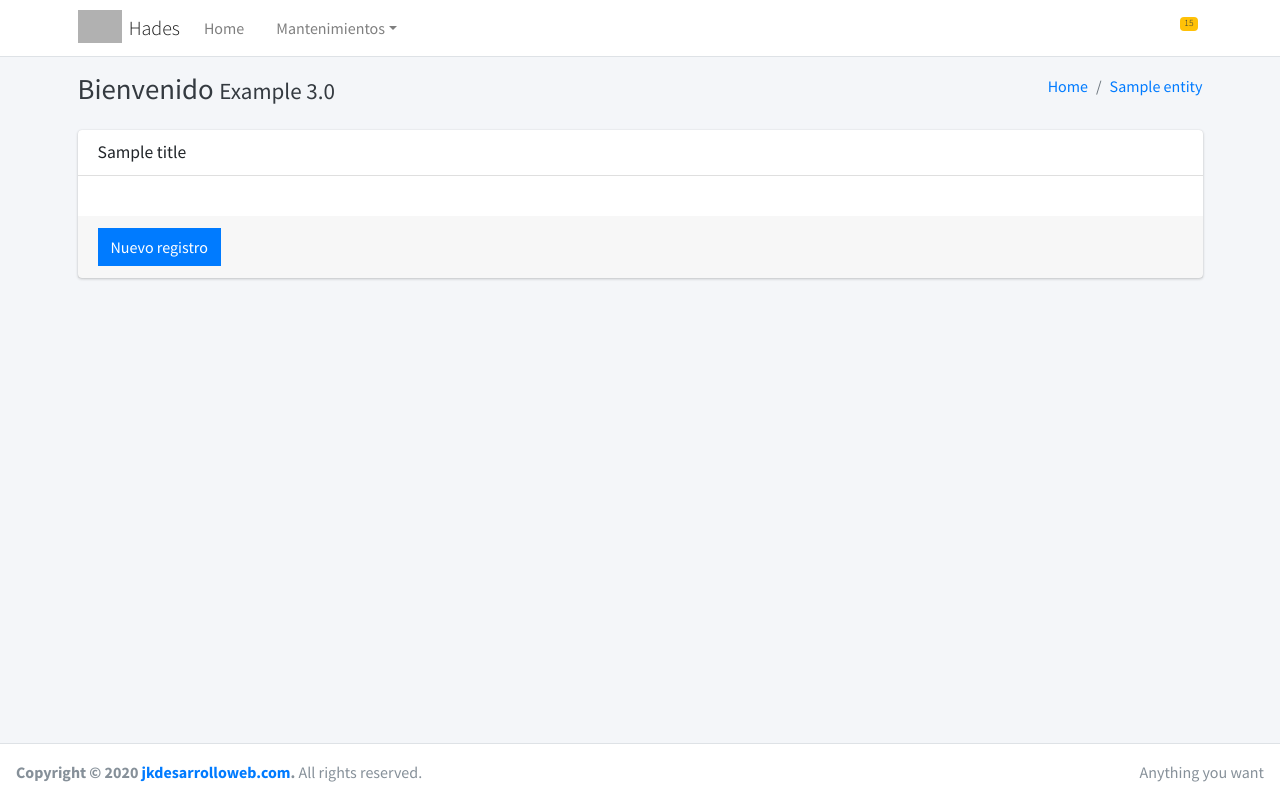
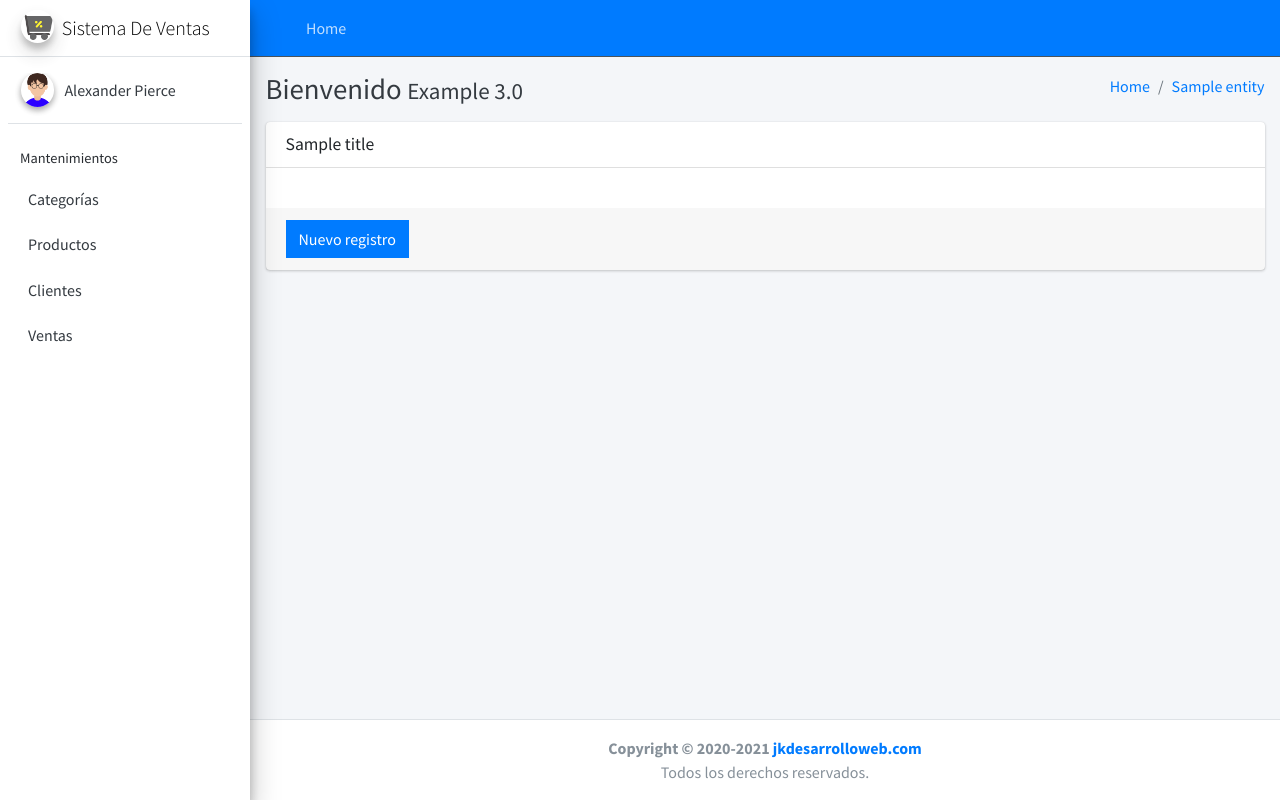
Before and after one commit to juankaenel/FacturationSystemWithDjango, a Django app: template templates/list.html in a window 1280 px wide. Run offline with Django 3.2, Linux system fonts and the light colour scheme; the template is opened without the code that fills it: most values are stand-ins (such as "Sample title", 1, 10 or a date in 2020); parts of the project's set-up code (start-up, migrations or seed data) failed here and were passed over; some libraries are stand-ins or nearby versions; grey boxes are pictures that could not be loaded.

Commit message:
Polishing the project

```diff
--- a/templates/delete.html
+++ b/templates/delete.html
@@ -1,4 +1,4 @@
-{% extends 'body.html' %}
+{% extends 'layout.html' %}
 
 {% load widget_tweaks %} <!--cargo la libreria  widget_tweaks-->
 
--- a/templates/footer.html
+++ b/templates/footer.html
@@ -1,9 +1,5 @@
 <!-- Main Footer -->
-    <footer class="main-footer">
-        <!-- To the right -->
-        <div class="float-right d-none d-sm-inline">
-            Anything you want
-        </div>
-        <!-- Default to the left -->
-        <strong>Copyright &copy; 2020 <a href="https://jkdesarrolloweb.com">jkdesarrolloweb.com</a>.</strong> All rights reserved.
-    </footer>
+<footer class="main-footer text-center">
+    <strong>Copyright &copy; 2020-2021 <a href="https://jkdesarrolloweb.com">jkdesarrolloweb.com</a></strong><br>
+    Todos los derechos reservados.
+</footer>
--- a/templates/form.html
+++ b/templates/form.html
@@ -1,4 +1,4 @@
-{% extends 'body.html' %}
+{% extends 'layout.html' %}
 
 {% load widget_tweaks %} <!--cargo la libreria  widget_tweaks-->
 
--- a/templates/header.html
+++ b/templates/hzt/header.html
@@ -1,6 +1,6 @@
 {% load static %}
 <!-- Navbar -->
-<nav class="main-header navbar navbar-expand-md navbar-light navbar-white">
+<nav class="main-header navbar navbar-expand navbar-dark navbar-primary">
     <div class="container">
         <a href="#" class="navbar-brand">
             <img src="{% static 'img/logo.png' %}" alt="AdminLTE Logo"
@@ -21,7 +21,7 @@
                     <a id="dropdownSubMenu1" href="#" data-toggle="dropdown" aria-haspopup="true" aria-expanded="false"
                        class="nav-link dropdown-toggle"><i class="fas fa-folder-open"></i> Mantenimientos</a>
                     <ul aria-labelledby="dropdownSubMenu1" class="dropdown-menu border-0 shadow">
-                        <li><a href="#" class="dropdown-item"><i class="fas fa-truck-loading"></i> Categorías</a></li>
+                        <li><a href="{% url 'erp:category_list' %}" class="dropdown-item"><i class="fas fa-truck-loading"></i> Categorías</a></li>
                         <li><a href="#" class="dropdown-item"><i class="fas fa-boxes"></i> Productos</a></li>
                         <li><a href="#" class="dropdown-item"><i class="fas fa-users"></i> Clientes</a></li>
                         <li><a href="#" class="dropdown-item"><i class="fas fa-shopping-cart"></i> Ventas</a></li>
@@ -32,29 +32,32 @@
         <ul class="order-1 order-md-3 navbar-nav navbar-no-expand ml-auto">
             <li class="nav-item dropdown">
                 <a class="nav-link" data-toggle="dropdown" href="#">
-                    <i class="far fa-bell"></i>
-                    <span class="badge badge-warning navbar-badge">15</span>
+                    <i class="fas fa-users-cog"></i>
                 </a>
                 <div class="dropdown-menu dropdown-menu-lg dropdown-menu-right">
-                    <span class="dropdown-header">15 Notifications</span>
+                    <span class="dropdown-header">
+                        Último Acceso: 12 de Abril de 2020
+                    </span>
                     <div class="dropdown-divider"></div>
                     <a href="#" class="dropdown-item">
-                        <i class="fas fa-envelope mr-2"></i> 4 new messages
+                        <i class="fas fa-edit mr-2"></i> Editar perfil
                         <span class="float-right text-muted text-sm">3 mins</span>
                     </a>
                     <div class="dropdown-divider"></div>
                     <a href="#" class="dropdown-item">
-                        <i class="fas fa-users mr-2"></i> 8 friend requests
+                        <i class="fas fa-lock mr-2"></i> Editar password
                         <span class="float-right text-muted text-sm">12 hours</span>
                     </a>
                     <div class="dropdown-divider"></div>
-                    <a href="#" class="dropdown-item">
-                        <i class="fas fa-file mr-2"></i> 3 new reports
-                        <span class="float-right text-muted text-sm">2 days</span>
+                    <a href="#" class="dropdown-item dropdown-footer">
+                        <p>Este sistema te permitira realizar diferentes actividades</p>
                     </a>
-                    <div class="dropdown-divider"></div>
-                    <a href="#" class="dropdown-item dropdown-footer">See All Notifications</a>
                 </div>
+            </li>
+            <li class="nav-item">
+                <a class="nav-link" href="#">
+                    <i class="fas fa-power-off" aria-hidden="true"></i>
+                </a>
             </li>
         </ul>
     </div>
--- a/templates/index.html
+++ /dev/null
@@ -1,5 +0,0 @@
-{% extends 'body.html' %}
-
-{% block content %}
-
-{% endblock %}
--- /dev/null
+++ b/templates/layout.html
@@ -0,0 +1,2 @@
+{#Acá defino si quiero usar la plantilla vertical o horizontal#}
+{% extends 'vtc/body.html' %}
--- a/templates/list.html
+++ b/templates/list.html
@@ -1,4 +1,4 @@
-{% extends 'body.html' %}
+{% extends 'layout.html' %}
 {% load static %}
 {% block head %}
     <link rel="stylesheet" href="{% static 'lib/datatables-1.10.20/css/dataTables.bootstrap4.min.css' %}"/>
--- a/templates/body.html
+++ b/templates/vtc/body.html
@@ -1,28 +1,30 @@
 {% extends 'home.html' %}
 {% block body %}
-    <body class="hold-transition layout-top-nav">
+    <body class="hold-transition sidebar-mini layout-fixed">
     <div class="wrapper">
         <!-- Header -->
-        {% include 'header.html' %}
+        {% include 'vtc/header.html' %}
+        <!-- Sidebar -->
+        {% include 'vtc/sidebar.html' %}
         <!-- Content -->
         <div class="content-wrapper">
             <div class="content-header">
-                <div class="container">
-                    <div class="row mb-2">
+                <div class="container-fluid">
+                    <div class="row">
                         <div class="col-sm-6">
                             <h1 class="m-0 text-dark"> Bienvenido <small>Example 3.0</small></h1>
                         </div>
                         <div class="col-sm-6">
                             <ol class="breadcrumb float-sm-right">
                                 <li class="breadcrumb-item"><a href="#">Home</a></li>
-                                <li class="breadcrumb-item"><a href="{{list_url}}">{{ entity }}</a></li> <!--las definí en views de category, CategoryListView-->
+                                <li class="breadcrumb-item"><a href="{{ list_url }}">{{ entity }}</a></li>
                             </ol>
                         </div>
                     </div>
                 </div>
             </div>
             <div class="content">
-                <div class="container">
+                <div class="container-fluid">
                     {% block content %}
 
                     {% endblock %}
@@ -32,11 +34,9 @@
         <!-- Footer -->
         {% include 'footer.html' %}
     </div>
-
-    <!--block javascript-->
+    <!-- Block javascript -->
     {% block javascript %}
 
     {% endblock %}
-
     </body>
 {% endblock %}
--- /dev/null
+++ b/templates/vtc/header.html
@@ -0,0 +1,41 @@
+<nav class="main-header navbar navbar-expand navbar-dark navbar-primary">
+    <ul class="navbar-nav">
+        <li class="nav-item">
+            <a class="nav-link" data-widget="pushmenu" href="#" role="button"><i class="fas fa-bars"></i></a>
+        </li>
+        <li class="nav-item d-none d-sm-inline-block">
+            <a href="#" class="nav-link">Home</a>
+        </li>
+    </ul>
+    <ul class="navbar-nav ml-auto">
+        <li class="nav-item dropdown">
+            <a class="nav-link" data-toggle="dropdown" href="#">
+                <i class="fas fa-users-cog"></i>
+            </a>
+            <div class="dropdown-menu dropdown-menu-lg dropdown-menu-right">
+                    <span class="dropdown-header">
+                        Último Acceso: 12 de Abril de 2020
+                    </span>
+                <div class="dropdown-divider"></div>
+                <a href="#" class="dropdown-item">
+                    <i class="fas fa-edit mr-2"></i> Editar perfil
+                    <span class="float-right text-muted text-sm">3 mins</span>
+                </a>
+                <div class="dropdown-divider"></div>
+                <a href="#" class="dropdown-item">
+                    <i class="fas fa-lock mr-2"></i> Editar password
+                    <span class="float-right text-muted text-sm">12 hours</span>
+                </a>
+                <div class="dropdown-divider"></div>
+                <a href="#" class="dropdown-item dropdown-footer">
+                    <p>Este sistema te permitira realizar diferentes actividades</p>
+                </a>
+            </div>
+        </li>
+        <li class="nav-item">
+            <a class="nav-link" href="#">
+                <i class="fas fa-power-off" aria-hidden="true"></i>
+            </a>
+        </li>
+    </ul>
+</nav>
--- /dev/null
+++ b/templates/vtc/sidebar.html
@@ -0,0 +1,57 @@
+ {% load static %}
+<aside class="main-sidebar sidebar-light-primary elevation-4">
+    <a href="#" class="brand-link">
+        <img src="{% static 'img/logo.png' %}"
+             alt="AdminLTE Logo"
+             class="brand-image img-circle elevation-3"
+             style="opacity: .8">
+        <span class="brand-text font-weight-light">Sistema De Ventas</span>
+    </a>
+    <div class="sidebar">
+        <div class="user-panel mt-3 pb-3 mb-3 d-flex">
+            <div class="image">
+                <img src="{% static 'img/user.png' %}" class="img-circle elevation-2" alt="User Image">
+            </div>
+            <div class="info">
+                <a href="#" class="d-block">Alexander Pierce</a>
+            </div>
+        </div>
+        <nav class="mt-2">
+            <ul class="nav nav-pills nav-sidebar flex-column" data-widget="treeview" role="menu" data-accordion="false">
+                <li class="nav-header">Mantenimientos</li>
+                <li class="nav-item">
+                    <a href="{% url 'erp:category_list' %}" class="nav-link">
+                        <i class="nav-icon fas fa-truck-loading"></i>
+                        <p>
+                            Categorías
+                        </p>
+                    </a>
+                </li>
+                <li class="nav-item">
+                    <a href="#" class="nav-link">
+                        <i class="nav-icon fas fa-boxes"></i>
+                        <p>
+                            Productos
+                        </p>
+                    </a>
+                </li>
+                <li class="nav-item">
+                    <a href="#" class="nav-link">
+                        <i class="nav-icon fas fa-users"></i>
+                        <p>
+                            Clientes
+                        </p>
+                    </a>
+                </li>
+                <li class="nav-item">
+                    <a href="#" class="nav-link">
+                        <i class="nav-icon fas fa-shopping-cart"></i>
+                        <p>
+                            Ventas
+                        </p>
+                    </a>
+                </li>
+            </ul>
+        </nav>
+    </div>
+</aside>
```
Also changed, not shown: templates/hzt/body.html (added, +40 -0 lines), static/img/logo.png (added), static/img/user.png.
